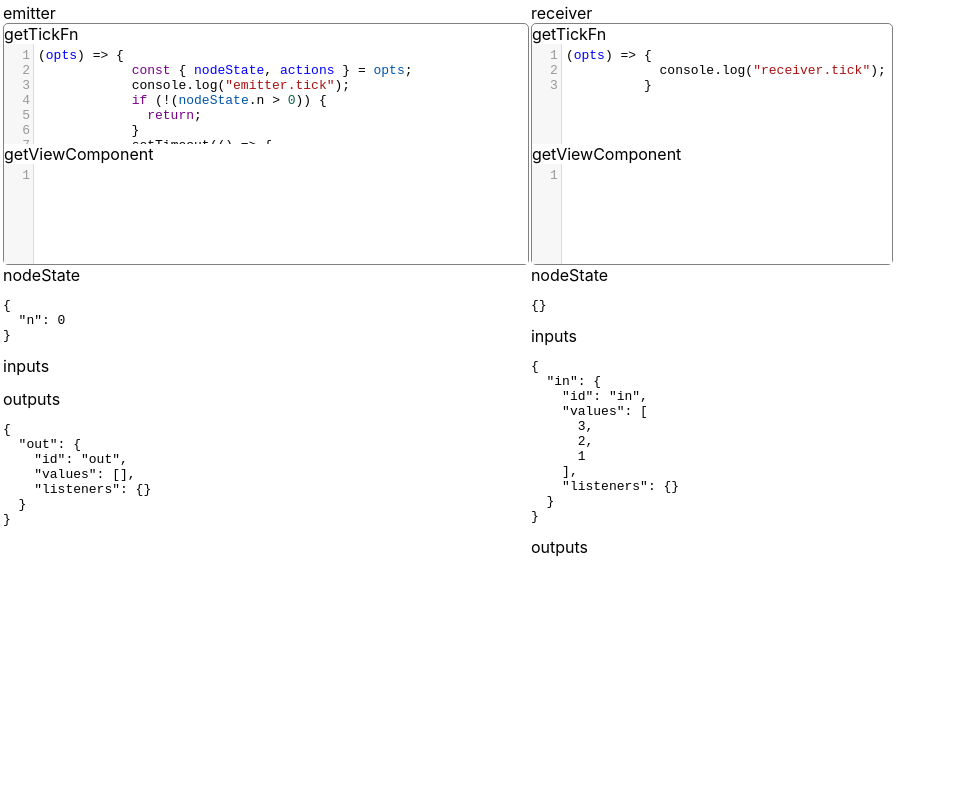
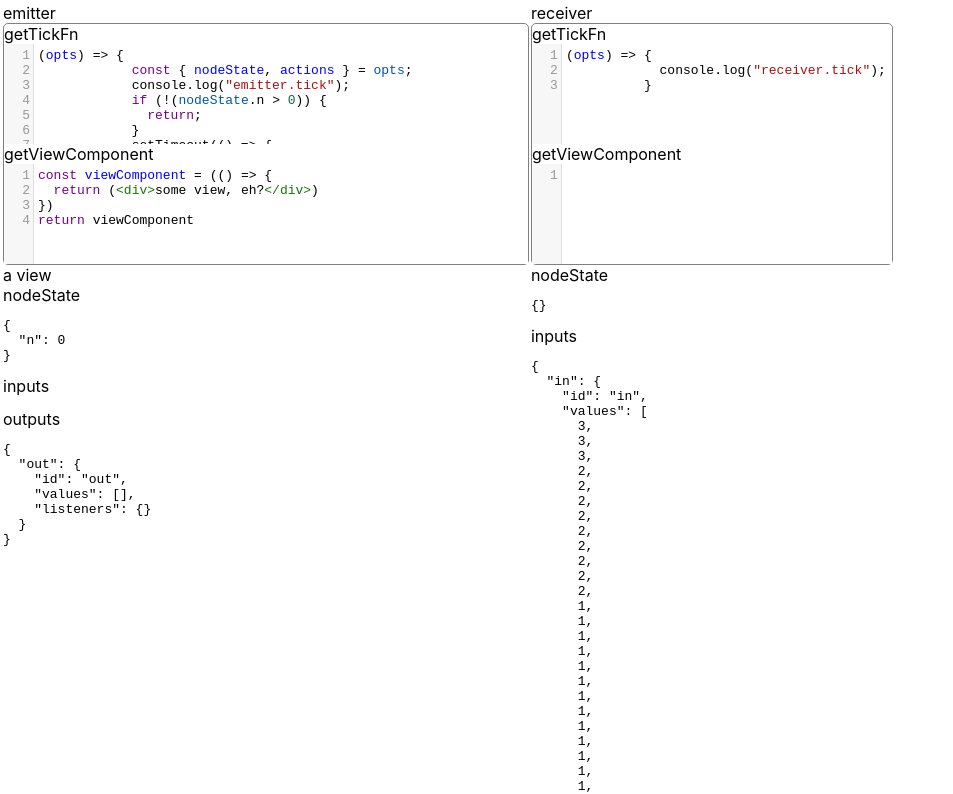
Before and after one commit to adorsk/reflow, a React (Create React App) app: page / in a window 1280 px wide. Shown: the top 794 px of the page, without its empty margins (0-953 px from the left). Built offline with nearby package versions, Linux system fonts and the light colour scheme.

Commit message:
stubbing out transpilation

```diff
--- a/package.json
+++ b/package.json
@@ -3,6 +3,9 @@
   "version": "0.1.0",
   "private": true,
   "dependencies": {
+    "@babel/core": "^7.2.2",
+    "@babel/preset-env": "^7.2.3",
+    "@babel/preset-react": "^7.0.0",
     "classnames": "^2.2.6",
     "codemirror": "^5.42.2",
     "react": "^16.7.0",
--- a/src/App.js
+++ b/src/App.js
@@ -1,5 +1,6 @@
 import React from 'react'
 
+import dedent from './dedent.js'
 import Node from './Node.js'
 import Port from'./Port.js'
 
@@ -75,6 +76,15 @@
                       'out': (new Port({id: 'out'}))
                     }
                   }}
+                  viewComponent={() => {
+                    return (<div>a view</div>)
+                  }}
+                  getViewComponentCode={dedent(`
+                  const viewComponent = (() => {
+                    return (<div>some view, eh?</div>)
+                  })
+                  return viewComponent
+                  `)}
                 />
               </td>
               <td style={tdStyle}>
--- a/src/Node.js
+++ b/src/Node.js
@@ -2,16 +2,19 @@
 import _ from 'lodash'
 
 import CodeEditor from './CodeEditor.js'
+import Transformer from './Transformer.js'
 
 const nop = () => null
 
 class Node extends React.Component {
   constructor (props) {
     super(props)
+    this.transformer = new Transformer()
     this.state = {
       getTickFnCode: '',
       tickFn: null,
       getViewComponentCode: '',
+      viewComponent: null,
       inputs: null,
       outputs: null,
       nodeState: {},
@@ -50,6 +53,8 @@
     this.state.getTickFnCode = (
       (this.state.tickFn) ? this.state.tickFn.toString() : ''
     )
+    this.state.viewComponent = props.viewComponent
+    this.state.getViewComponentCode = props.getViewComponentCode
     this.actions = {
       updateNodeState: (updates) => {
         this.setState({nodeState: {...this.state.nodeState, ...updates}})
@@ -78,12 +83,14 @@
 
   tick({prevState = {}} = {}) {
     if (!this.state.tickFn) { return }
-    if (! this.shouldTick(prevState)) { return }
-    const fnOpts = {
+    this.state.tickFn.call(this, this.getFnOpts())
+  }
+
+  getFnOpts () {
+    return {
       ...(_.pick(this.state, ['ports', 'nodeState'])),
       actions: this.actions
     }
-    this.state.tickFn.call(this, fnOpts)
   }
 
   shouldTick (prevState) {
@@ -100,6 +107,7 @@
         {this.renderLabel()}
         {this.renderEditorCells()}
         {this.renderView()}
+        {this.renderDebug()}
       </div>
     )
   }
@@ -161,13 +169,27 @@
       cellKey: 'getViewComponent',
       defaultValue: _.get(this.state, 'getViewComponentCode'),
       onSave: (code) => {
-        this.setState({getViewComponentCode: code})
+        const transpiledCode = this.transformer.transform(code).code
+        // eslint-disable-next-line no-new-func
+        const getViewComponentFn = new Function('React', transpiledCode)
+        this.setState({viewComponent: getViewComponentFn(React)})
       },
     })
 
   }
 
   renderView () {
+    const {
+      ports,
+      nodeState,
+      actions,
+      viewComponent: View
+    } = this.state
+    if (!View) { return }
+    return (<View {...(this.getFnOpts())}/>)
+  }
+
+  renderDebug () {
     return (
       <div>
         <div>
--- /dev/null
+++ b/src/Transformer.js
@@ -0,0 +1,22 @@
+import { transform } from '@babel/core'
+import presetReact from '@babel/preset-react'
+import presetEnv from '@babel/preset-env'
+
+const transformOpts = {
+  babelrc: false,
+  presets: [presetReact, presetEnv],
+  parserOpts: {
+    allowReturnOutsideFunction: true
+  },
+}
+
+class Transformer {
+  transform (code) {
+    const beginComment = '//BEGIN'
+    const markedCode = [beginComment, code].join("\n")
+    let transformed = transform(markedCode, transformOpts)
+    return transformed
+  }
+}
+
+export default Transformer
--- a/src/dedent.js
+++ b/src/dedent.js
@@ -5,13 +5,13 @@
   // first, perform interpolation
   var result = "";
   for (var i = 0; i < raw.length; i++) {
-    result += raw[i].
-    // join lines when there is a suppressed newline
-    replace(/\\\n[ \t]*/g, "").
-
-    // handle escaped backticks
-    replace(/\\`/g, "`");
-
+    result += (
+      raw[i]
+      // join lines when there is a suppressed newline
+      .replace(/\\\n[ \t]*/g, "")
+      // handle escaped backticks
+      .replace(/\\`/g, "`")
+    );
     if (i < (arguments.length <= 1 ? 0 : arguments.length - 1)) {
       result += arguments.length <= i + 1 ? undefined : arguments[i + 1];
     }
@@ -42,9 +42,11 @@
     })();
   }
 
-  return result.
-  // dedent eats leading and trailing whitespace too
-  trim().
-  // handle escaped newlines at the end to ensure they don't get stripped too
-  replace(/\\n/g, "\n");
+  return (
+    result
+    // dedent eats leading and trailing whitespace too
+    .trim()
+    // handle escaped newlines at the end to ensure they don't get stripped too
+    .replace(/\\n/g, "\n")
+  )
 }
```
Also changed, not shown: 1 other file (tests, documents, lock files or other folders).
